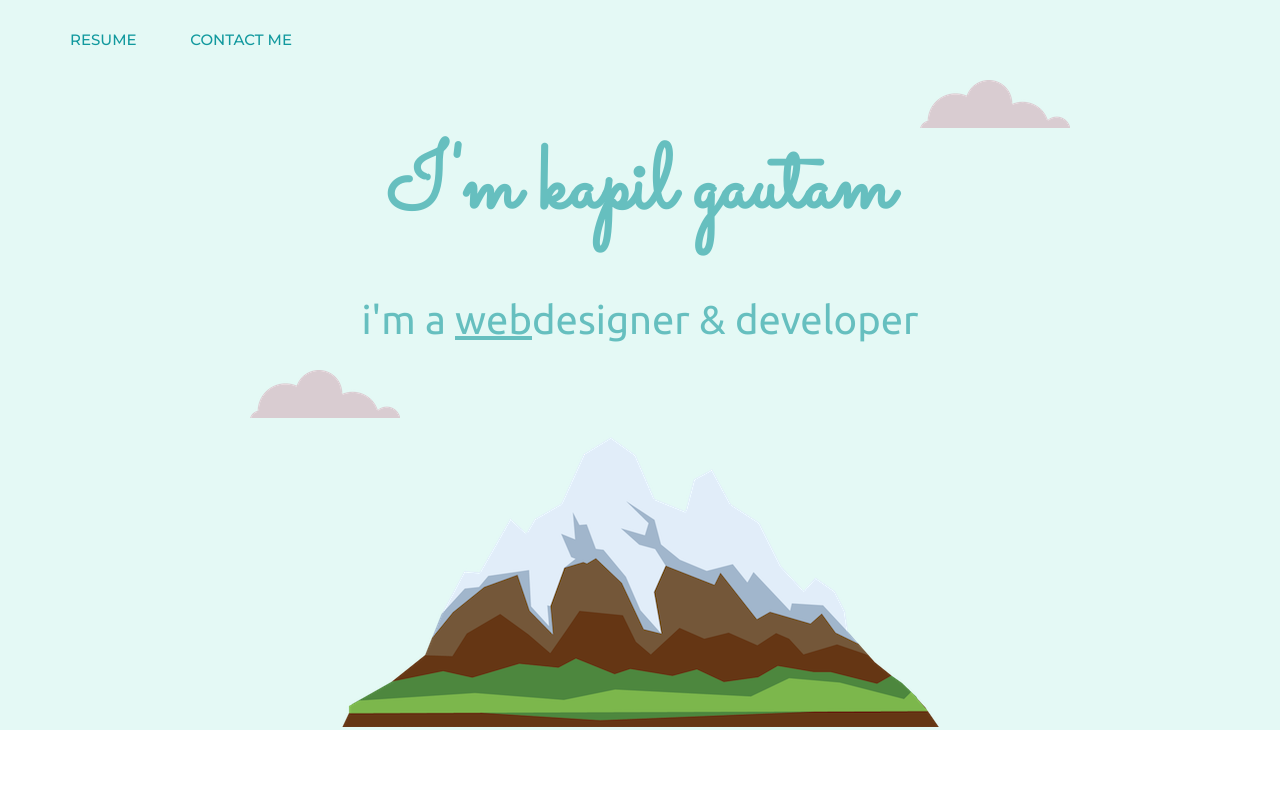
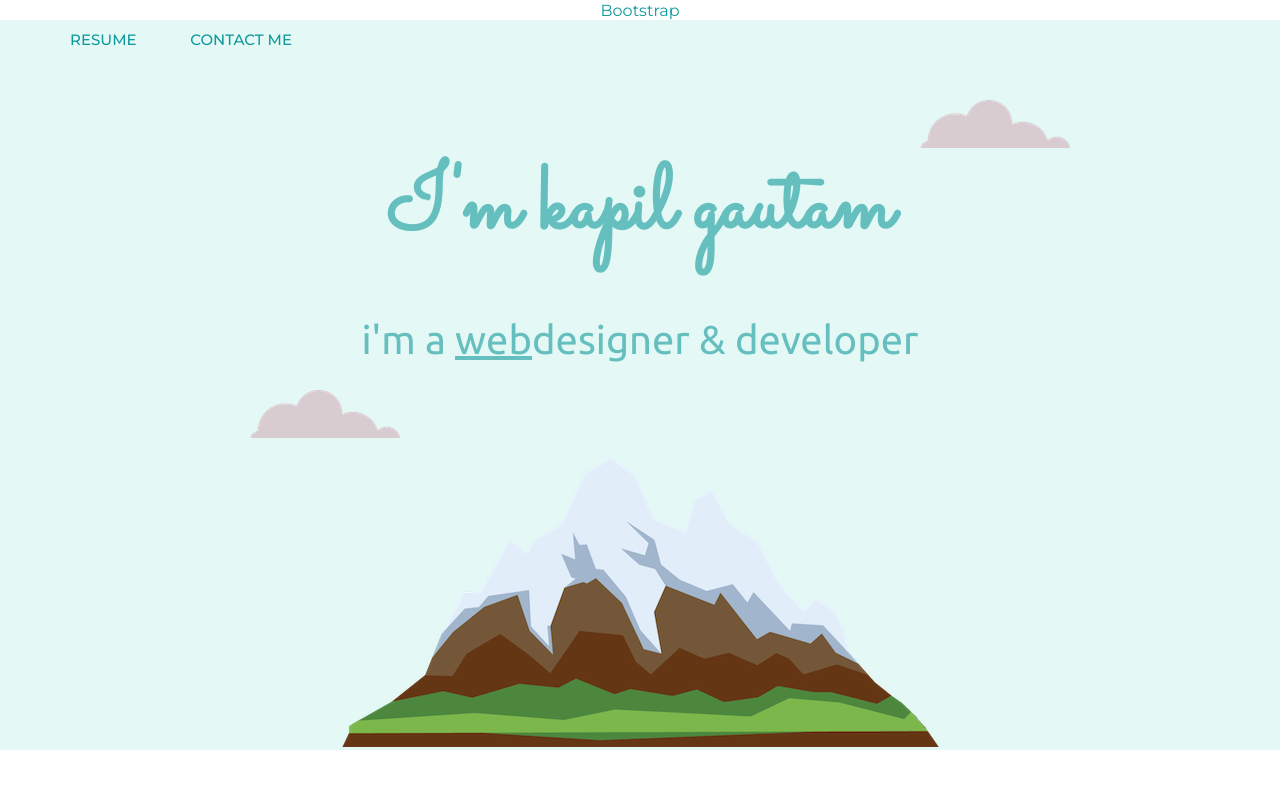
Before and after one commit to Gautam-Kapil/Kapilgautam, a plain HTML site: page index.html in a window 1280 px wide. Shown: the top 800 px of the page. Drawn offline with nearby package versions, Linux system fonts and the light colour scheme; files that its build step writes are made by us from their sources.

Commit message:
Update index.html

```diff
--- a/index.html
+++ b/index.html
@@ -14,6 +14,7 @@
     <link href="https://fonts.googleapis.com/css2?family=Merriweather:ital,wght@0,300;0,400;0,700;0,900;1,300;1,700;1,900&family=Montserrat:ital,wght@0,100;0,200;0,300;0,400;0,500;0,700;0,800;0,900;1,100;1,200;1,300;1,400;1,500;1,600;1,700;1,800;1,900&family=Open+Sans&family=Oswald&family=Raleway&family=Roboto&family=Sacramento&family=Source+Sans+Pro&display=swap" rel="stylesheet">
     <title>Personal site</title>
     <link rel="icon" href="favicon.ico">
+    <a href="index3.html">Bootstrap</a>
   </head>
   <body>
 
```
